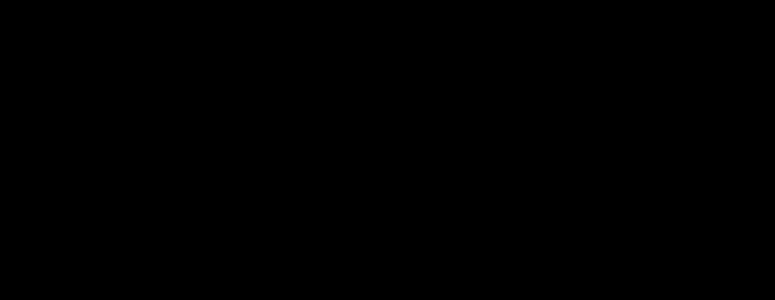
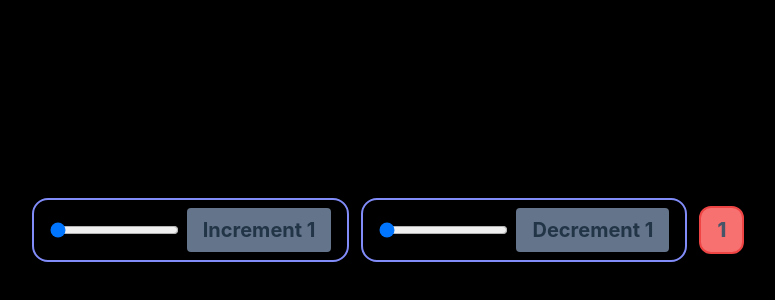
Before and after one commit to BrosWareDevOrg/broschedule-app, a React (Vite) app: page / in a window 1280 px wide. Shown: the part 170-470 px from the top of the page, without its empty margins (252-1027 px from the left). Built offline with nearby package versions, Linux system fonts and the light colour scheme.

Commit message:
refactor: build small component to test redux setup

```diff
--- a/src/App.jsx
+++ b/src/App.jsx
@@ -1,7 +1,7 @@
+import CounterForTest from './components/CounterForTest';
+
 function App() {
-  return (
-    <div className="w-screen h-screen bg-black"></div>
-  )
+  return <CounterForTest />;
 }
 
-export default App
+export default App;
--- /dev/null
+++ b/src/components/CounterForTest/index.jsx
@@ -0,0 +1,51 @@
+import { useState } from 'react';
+import { useDispatch, useSelector } from 'react-redux';
+import { decrementBy, incrementBy } from '../../redux/global/actions';
+
+const CounterForTest = () => {
+  const dispatch = useDispatch();
+  const { counter } = useSelector((store) => store.global);
+  const [numberOfIncrement, setNumberOfIncrement] = useState(1);
+  const [numberOfDecrement, setNumberOfDecrement] = useState(1);
+  return (
+    <div className="w-screen h-screen bg-black flex flex-wrap justify-center items-center gap-3">
+      <div className="flex gap-2 border-2 border-indigo-400 px-4 py-2 rounded-2xl">
+        <input
+          type="range"
+          id="incrementRange"
+          min={1}
+          max={100}
+          value={numberOfIncrement}
+          onChange={(e) => setNumberOfIncrement(Number(e.target.value))}
+        />
+        <button
+          onClick={() => dispatch(incrementBy(numberOfIncrement))}
+          className="bg-slate-500 px-4 py-2 rounded font-bold text-xl"
+        >
+          Increment {numberOfIncrement}
+        </button>
+      </div>
+      <div className="flex gap-2 border-2 border-indigo-400 px-4 py-2 rounded-2xl">
+        <input
+          type="range"
+          id="decrementRange"
+          min={1}
+          max={100}
+          value={numberOfDecrement}
+          onChange={(e) => setNumberOfDecrement(Number(e.target.value))}
+        />
+        <button
+          onClick={() => dispatch(decrementBy(numberOfDecrement))}
+          className="bg-slate-500 px-4 py-2 rounded font-bold text-xl"
+        >
+          Decrement {numberOfDecrement}
+        </button>
+      </div>
+      <p className="px-4 py-2 bg-red-400 border-2 border-red-500 rounded-xl font-extrabold text-xl text-slate-600">
+        {counter}
+      </p>
+    </div>
+  );
+};
+
+export default CounterForTest;
```
